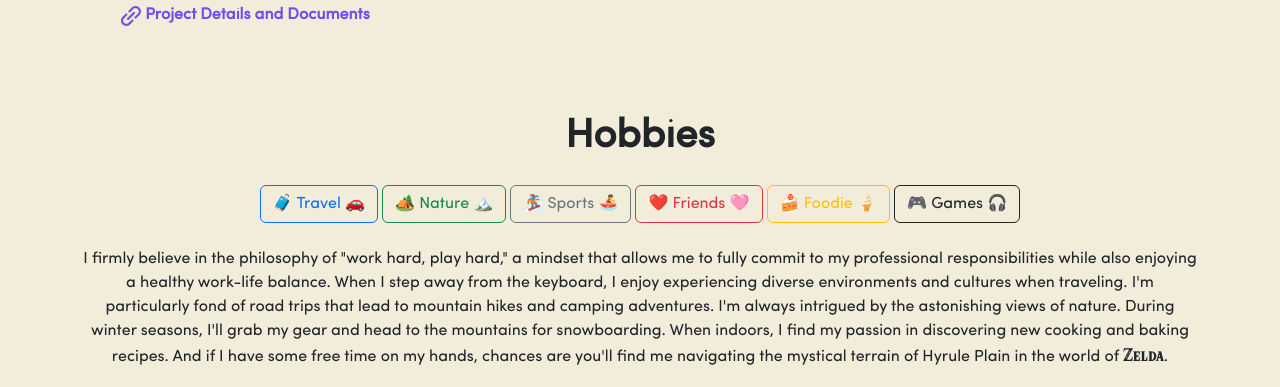
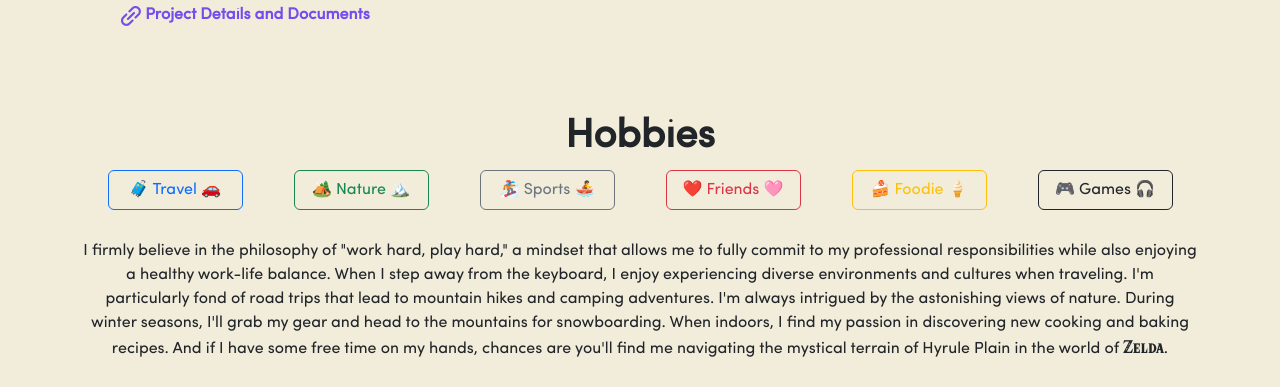
Before and after one commit to melodyy0128/melodyy0128.github.io, a plain HTML site: page index.html in a window 1280 px wide. Shown: the part 5446-5833 px from the top of the page. Drawn offline with nearby package versions, Linux system fonts and the light colour scheme.

Commit message:
fixed hobbies buttons

```diff
--- a/index.html
+++ b/index.html
@@ -338,14 +338,15 @@
 <section class="interests" id="interests">
   <div class="container">
       <h1 class="fw-bold text-center">Hobbies</h1>
-      <div class="text-center mt-4">
-        <button type="button" class="btn btn-outline-primary">🧳 Travel 🚗</button>
-        <button type="button" class="btn btn-outline-success">🏕️ Nature 🏔️</button>
-        <button type="button" class="btn btn-outline-secondary">🏂 Sports 🚣</button>
-        <button type="button" class="btn btn-outline-danger">❤️ Friends 🩷</button>
-        <button type="button" class="btn btn-outline-warning">🍰 Foodie 🍦</button>
-        <!-- <button type="button" class="btn btn-outline-info">Info</button> -->
-        <button type="button" class="btn btn-outline-dark">🎮 Games 🎧</button>
+      <div class="container">
+        <div class="row justify-content-around">
+            <div class="col-12 col-md-4 col-lg-2 column mb-1"><button type="button" class="btn btn-outline-primary custom-btn w-100">🧳 Travel 🚗</button></div>
+            <div class="col-12 col-md-4 col-lg-2 column mb-1"><button type="button" class="btn btn-outline-success custom-btn w-100">🏕️ Nature 🏔️</button></div>
+            <div class="col-12 col-md-4 col-lg-2 column mb-1"><button type="button" class="btn btn-outline-secondary custom-btn w-100">🏂 Sports 🚣</button></div>
+            <div class="col-12 col-md-4 col-lg-2 column mb-1"><button type="button" class="btn btn-outline-danger custom-btn w-100">❤️ Friends 🩷</button></div>
+            <div class="col-12 col-md-4 col-lg-2 column mb-1"><button type="button" class="btn btn-outline-warning custom-btn w-100">🍰 Foodie 🍦</button></div>
+            <div class="col-12 col-md-4 col-lg-2 column mb-1"><button type="button" class="btn btn-outline-dark custom-btn w-100">🎮 Games 🎧</button></div>
+        </div>
       </div>
       <br>
       <p class="text-center">
--- a/style.css
+++ b/style.css
@@ -200,6 +200,17 @@ small{
     margin-top: 20px;
 }
 
+.column {
+    width: 135px;  /* Set width */
+    padding: 1px 0px;  /* Adjust padding to reduce gap */
+    display: flex;
+    align-items: center;
+}
+.custom-btn {
+    height: 40px;  /* Set height */
+}
+
+
 /* responsiveness */
 @media screen and (max-width: 767px) {
     html{
```
